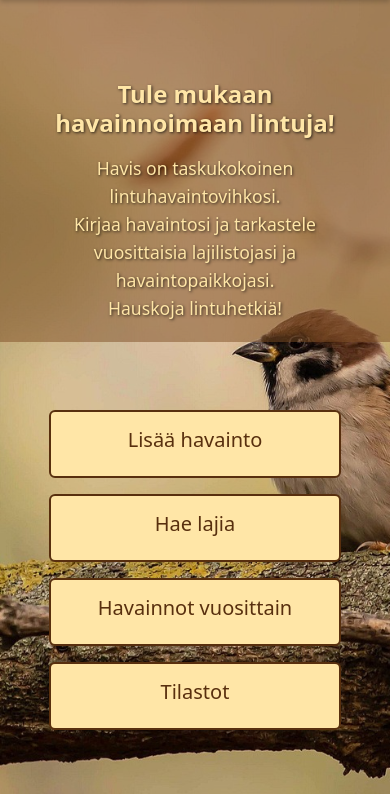
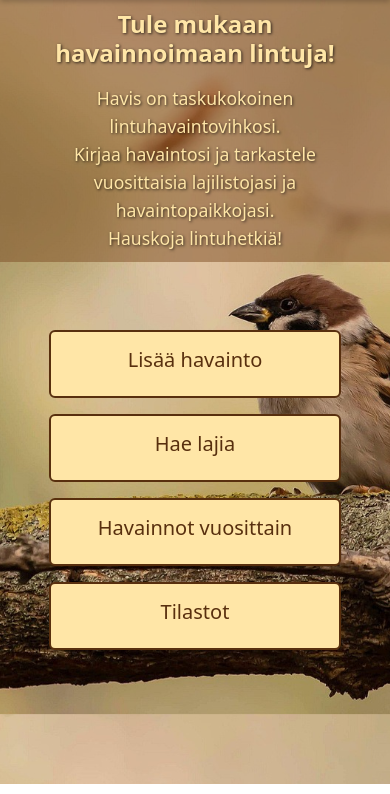
Before and after one commit to Team-Tanja/havis, a plain HTML site: page index.html in a window 390 px wide. Shown: the part 60-854 px from the top of the page. Drawn offline with nearby package versions, Linux system fonts and the light colour scheme.

Commit message:
showcasen responsiivisuus

```diff
--- a/tyylit.css
+++ b/tyylit.css
@@ -214,6 +214,12 @@ h2 {
     margin-right: 5%;
     width: 80%;
   }
+
+  #index-showcase {
+    padding-top: 10px;
+    padding-bottom: 10px;
+    min-height: auto;
+  }
 }
 
 /* Havainnot vuosittain -sivun container desktop */
```
